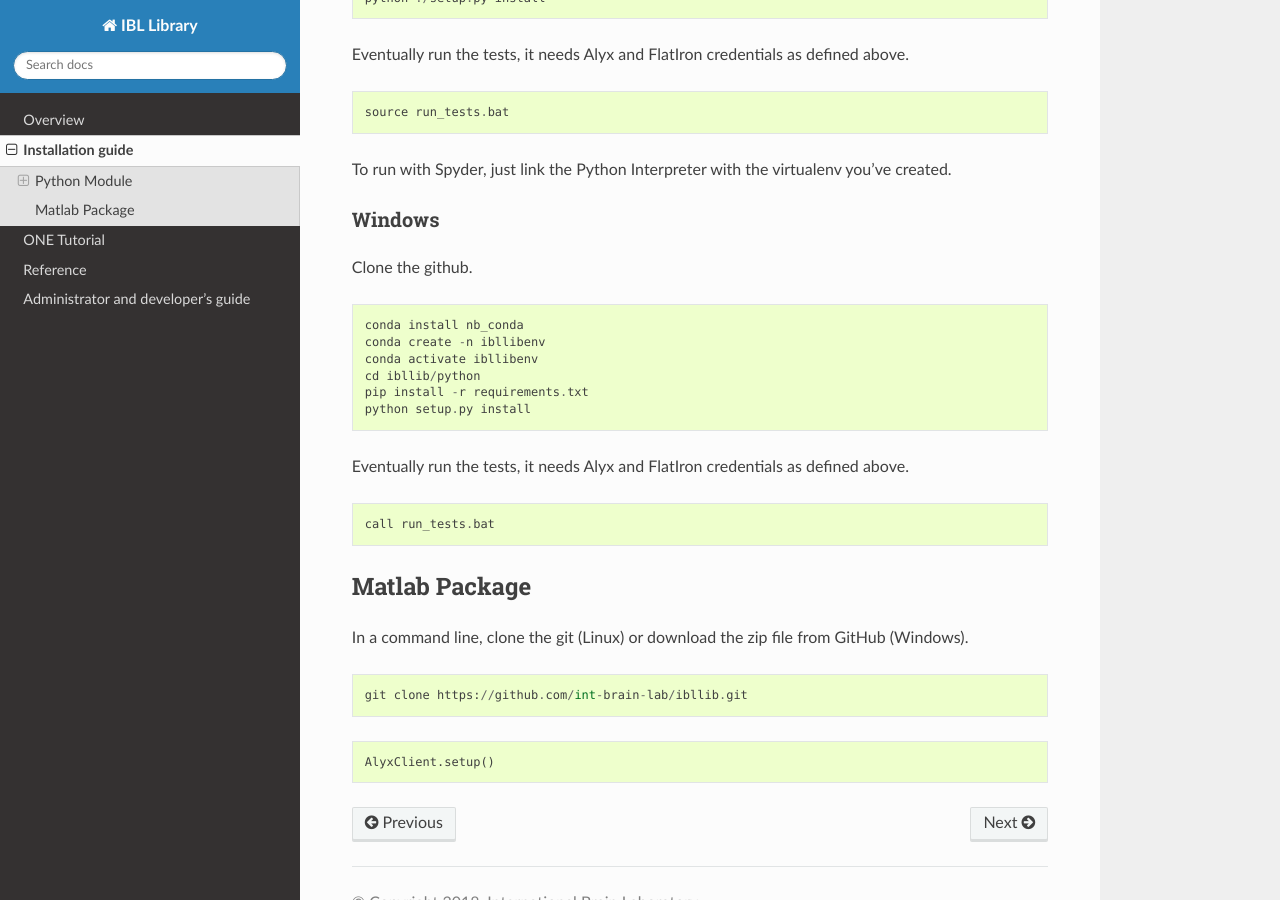
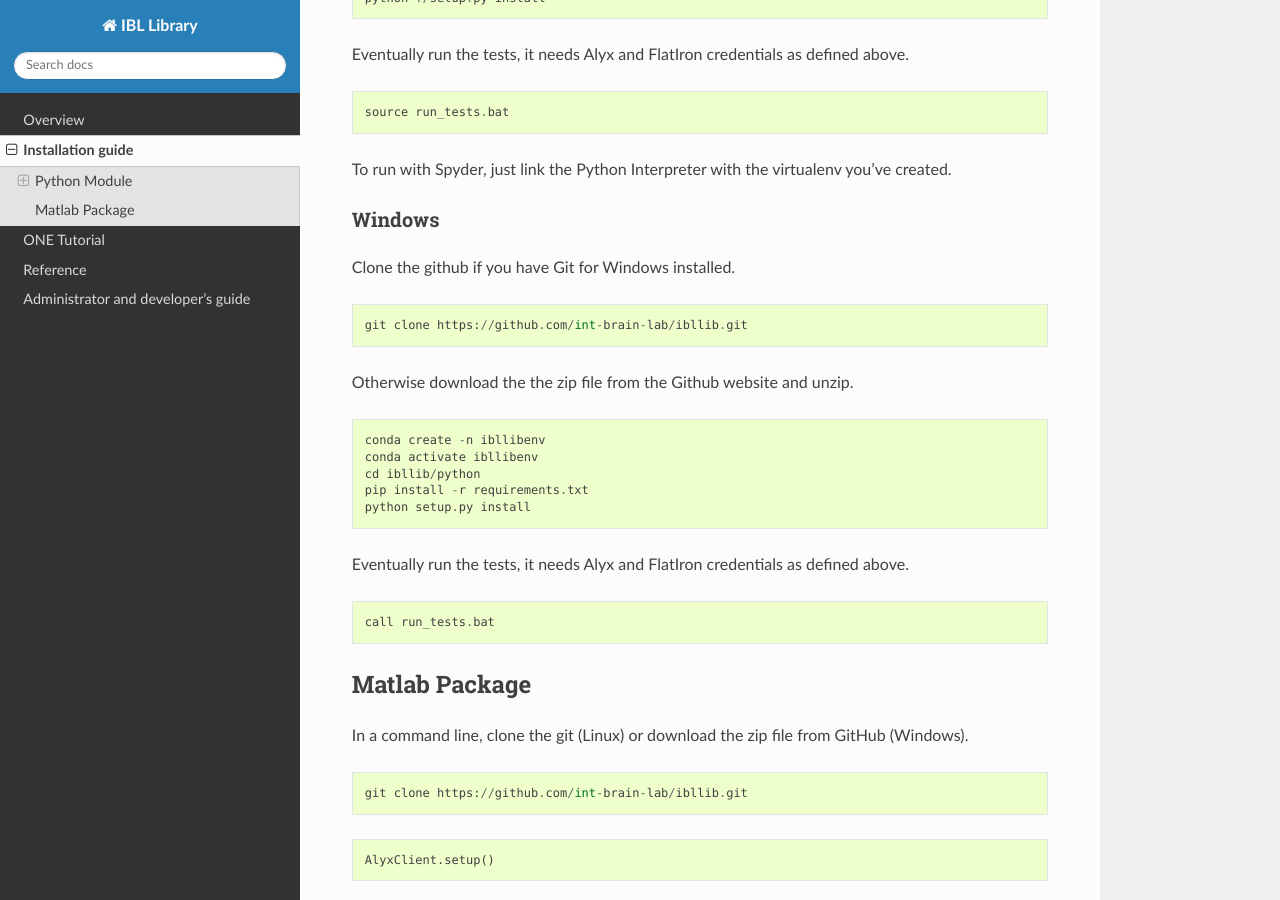
Before and after one commit to int-brain-lab/ibllib, a Sphinx documentation site: the page built from docs/02_installation.md, in a window 1280 px wide and 900 px high, scrolled down 438 px. Built offline with Sphinx 7.4.7 and the Read the Docs theme 2.0.0, drawn with Linux system fonts in a browser that asks for light colours.

Commit message:
Windows Tests Pass

````diff
--- a/docs/02_installation.md
+++ b/docs/02_installation.md
@@ -20,9 +20,13 @@ source run_tests.bat
 To run with Spyder, just link the Python Interpreter with the virtualenv you've created.
 
 ### Windows
-Clone the github.
+Clone the github if you have Git for Windows installed.
 ```
-conda install nb_conda
+git clone https://github.com/int-brain-lab/ibllib.git
+```
+Otherwise download the the zip file from the Github website and unzip.
+
+```
 conda create -n ibllibenv
 conda activate ibllibenv
 cd ibllib/python
````
Also changed, not shown: 1 other file.
